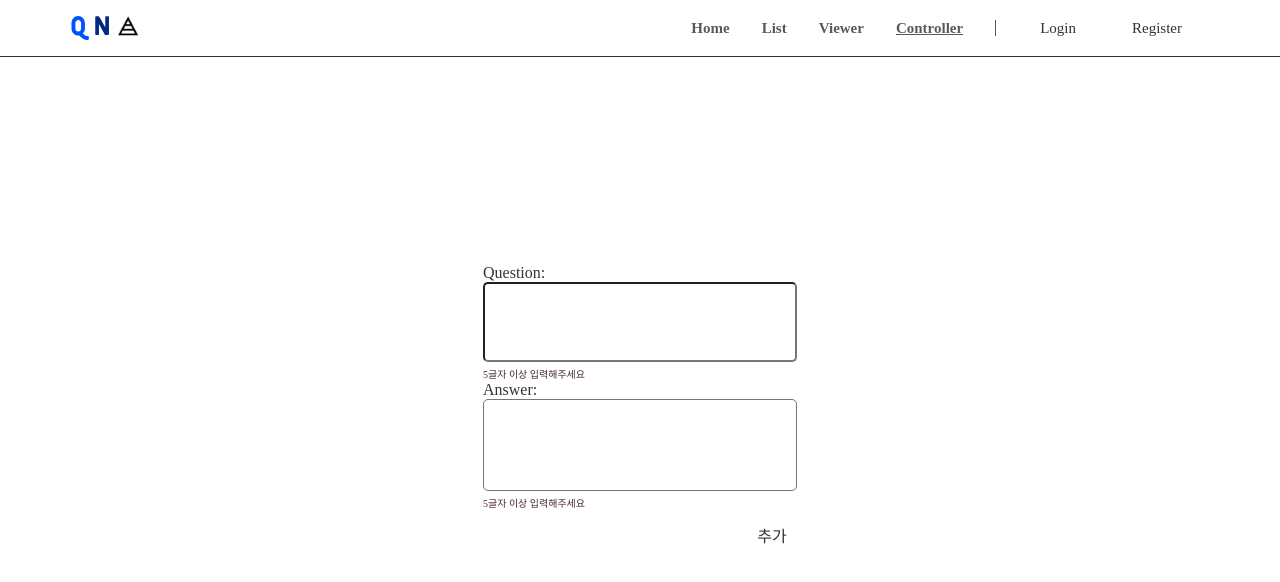
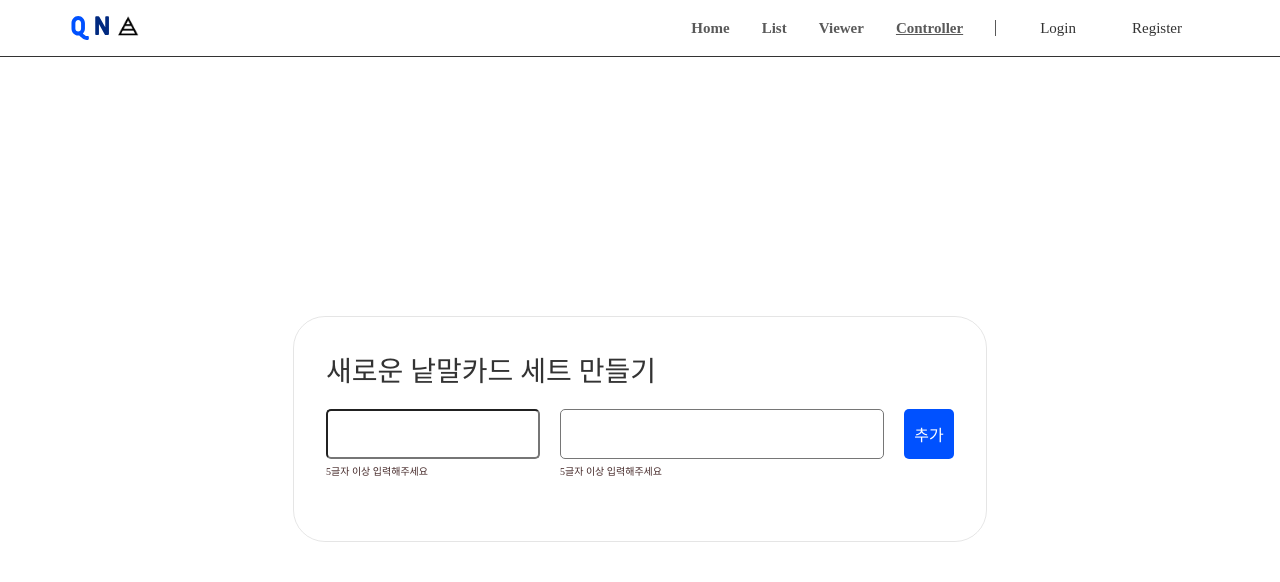
Before and after one commit to JuicyJerry/Client-QNA, a React (Vite) app in the folder qna-client/: page /controller in a window 1280 px wide. Shown: the top 582 px of the page. Built offline with nearby package versions, Linux system fonts and the light colour scheme; no server answers.

Commit message:
style: add layout and style

```diff
--- a/qna-client/src/pages/Controller.tsx
+++ b/qna-client/src/pages/Controller.tsx
@@ -13,7 +13,7 @@ const Controller = () => {
 
   const qnas = useContext(QnaStateContext);
   if (!qnas) throw new Error("[useQnaActions]QnaDispatchContext is not found");
-  const idRef = useRef(qnas.state?.question.length);
+  const idRef = useRef(qnas.questions.length);
 
   const { onCreate } = useContext(QnaDispatchContext)!;
   // const { onCreate } = useQnaActions();
@@ -39,18 +39,29 @@ const Controller = () => {
       },
       isDone: true,
     });
+    alert(`퀴즈가 추가되었습니다.\n 총 ${idRef.current}개 입니다.`);
+    setQuestion("");
+    setAnswer("");
   };
 
   return (
-    <div className="controller">
+    <div
+      style={{ display: "flex", gap: "20px", flexDirection: "column" }}
+      className="controller"
+    >
+      <h3>새로운 낱말카드 세트 만들기</h3>
+      <div style={{ display: "flex", gap: "20px" }}>
         <ControllerStyle.ControllerQuestion>
           <div className="question">
-          <label htmlFor="question">Question: </label>
+            <label className="sr-only" htmlFor="question">
+              Question:{" "}
+            </label>
             <input
               onChange={onChangeInput}
               type="text"
               name="question"
               id="question"
+              value={question}
             />
             {question.length < 5 && (
               <span className="warning">5글자 이상 입력해주세요</span>
@@ -60,13 +71,16 @@ const Controller = () => {
 
         <ControllerStyle.ControllerAnswer>
           <div className="answer">
-          <label htmlFor="answer">Answer: </label>
+            <label className="sr-only" htmlFor="answer">
+              Answer:{" "}
+            </label>
             <textarea
               onChange={onChangeInput}
               id="answer"
               name="answer"
               rows={5}
               cols={33}
+              value={answer}
             ></textarea>
             {answer.length < 5 && (
               <span className="warning">5글자 이상 입력해주세요</span>
@@ -91,6 +105,7 @@ const Controller = () => {
           </div>
         </ControllerStyle.ControllerSaveButton>
       </div>
+    </div>
   );
 };
 
--- a/qna-client/src/styles/controller.ts
+++ b/qna-client/src/styles/controller.ts
@@ -1,14 +1,22 @@
 import styled from "@emotion/styled";
 
 export const ControllerContainer = styled.div`
-  box-sizing: border-box;
-  height: 350px;
-  display: flex;
-  flex-direction: column;
-  gap: 10px;
-  // border: 1px solid #000;
-  padding: 10px;
-  border-radius: 5px;
+  // width: 400px;
+  width: fit-content;
+  padding: 2rem;
+  border-radius: 2rem;
+  border: 1px solid rgba(0, 0, 0, 0.1);
+  // min-height: 400px;
+
+  h3 {
+    font-size: 28px;
+  }
+
+  // .container {
+  //   width: 100%;
+  //   display: flex;
+  //   gap: 20px;
+  // }
 
   .warning {
     padding-top: 4px;
@@ -21,6 +29,7 @@ export const ControllerQuestion = styled.div`
   .question {
     display: flex;
     flex-direction: column;
+    height: 100px;
   }
 
   .question input[type="text"] {
@@ -31,6 +40,9 @@ export const ControllerQuestion = styled.div`
     min-height: 80px;
     border-radius: 5px;
     height: auto;
+    height: 50px;
+    min-height: 50px;
+    padding: 5px;
   }
 `;
 
@@ -38,6 +50,7 @@ export const ControllerAnswer = styled.div`
   .answer {
     display: flex;
     flex-direction: column;
+    height: 100px;
   }
   .answer {
     min-height: 80px;
@@ -46,6 +59,9 @@ export const ControllerAnswer = styled.div`
   .answer textarea {
     resize: none;
     border-radius: 5px;
+    height: 50px;
+    min-height: 50px;
+    padding: 5px;
   }
 `;
 
@@ -60,6 +76,9 @@ export const ControllerSaveButton = styled.div`
     background-color: #fff;
     border-radius: 5px;
     font-weight: 500;
+    height: 50px;
+    background-color: #0051ff;
+    color: #fff;
   }
 `;
 
```
Lines whose indentation alone changed are shown as unchanged.
